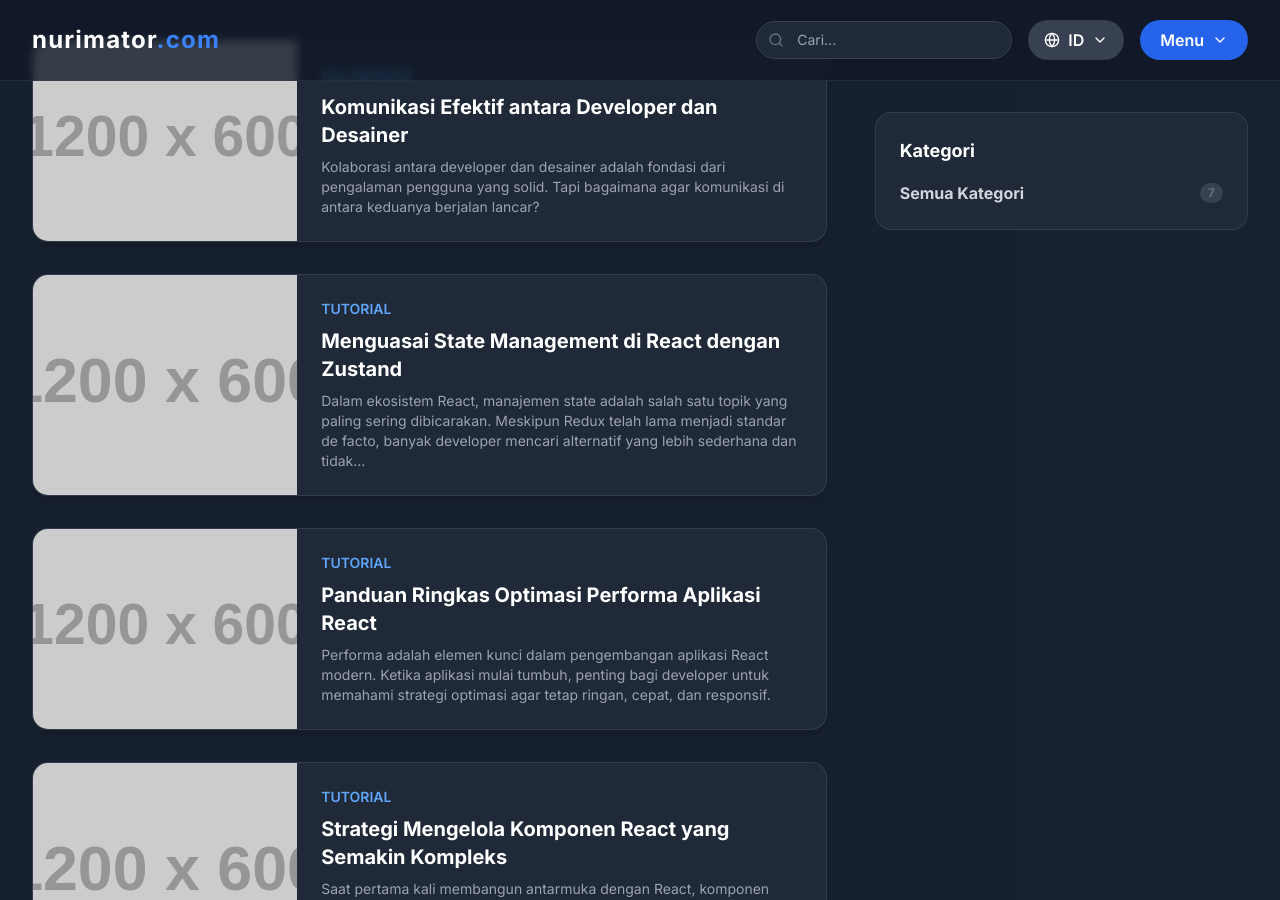
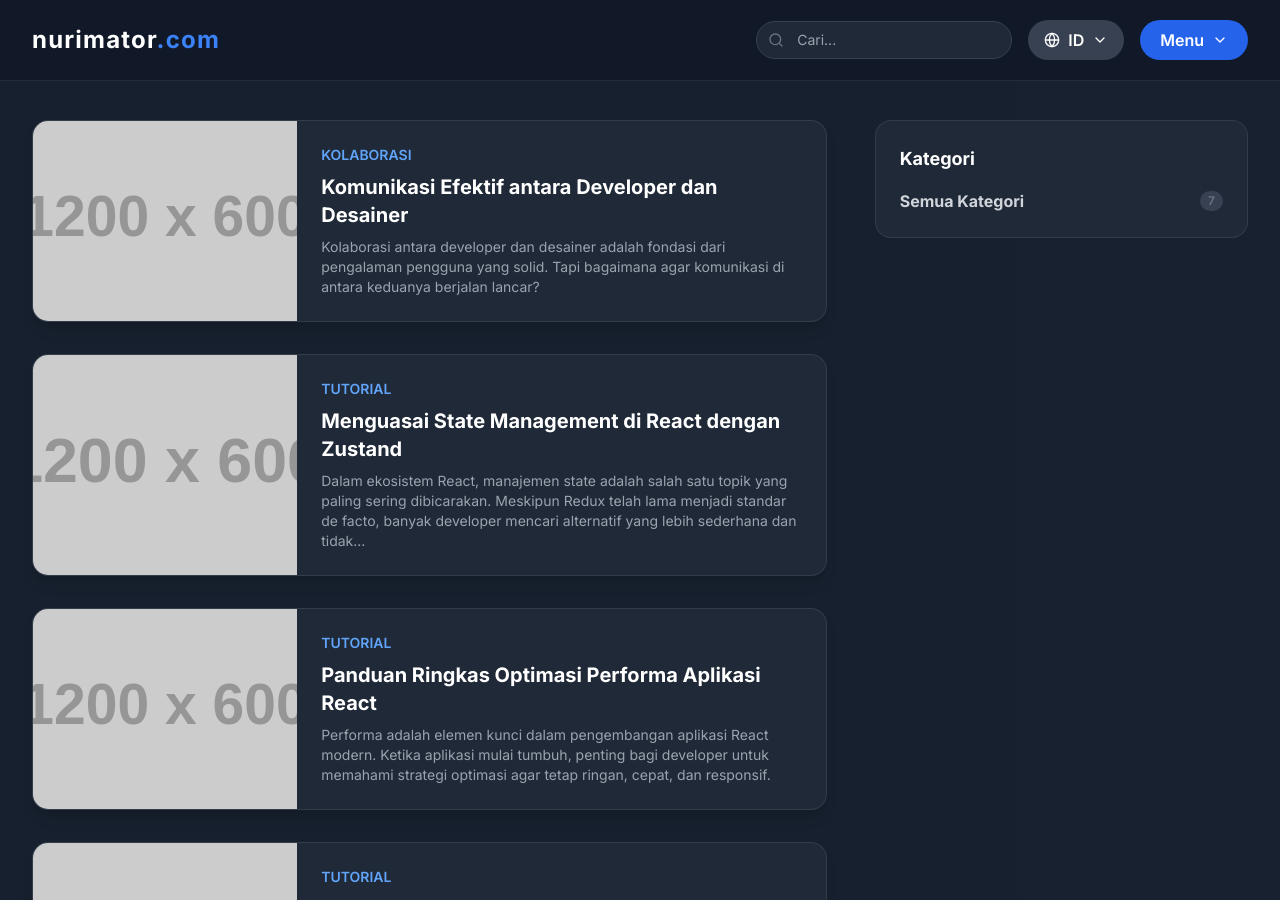
Before and after one commit to nurimator/n.dayverse.id, a Jekyll site: the page built from id/post/index.html, in a window 1280 px wide and 900 px high. Built offline with Jekyll 4.4.1, drawn with Linux system fonts in a browser that asks for light colours; nearby versions of some CDN libraries; the list of posts is cut into pages by our own code.

Commit message:
ketutup header fix

```diff
--- a/id/post/index.html
+++ b/id/post/index.html
@@ -25,9 +25,11 @@
 </head>
 <body class="bg-gray-900 text-gray-300">
 
-  {% include header.html %}
+ {% include header.html %}
 
-    <main class="bg-gray-800/50">
+    <!-- ===== PERUBAHAN DI SINI ===== -->
+    <!-- Menambahkan 'pt-20' untuk memberi ruang bagi header yang sticky -->
+    <main class="bg-gray-800/50 pt-10 lg:pt-20">
         <div class="container mx-auto px-4 sm:px-6 lg:px-8 pt-8 pb-16 lg:pt-10 lg:pb-24">
             <div class="grid grid-cols-1 lg:grid-cols-3 gap-8 lg:gap-12">
                 <div class="lg:col-span-2 space-y-8">
@@ -70,7 +72,7 @@
 
             </div>
     </main>
-  {% include footer.html %}
+ {% include footer.html %}
 
     <script>
         document.addEventListener('DOMContentLoaded', function () {
```
Also changed, not shown: _layouts/default.html (+7 -5 lines).
